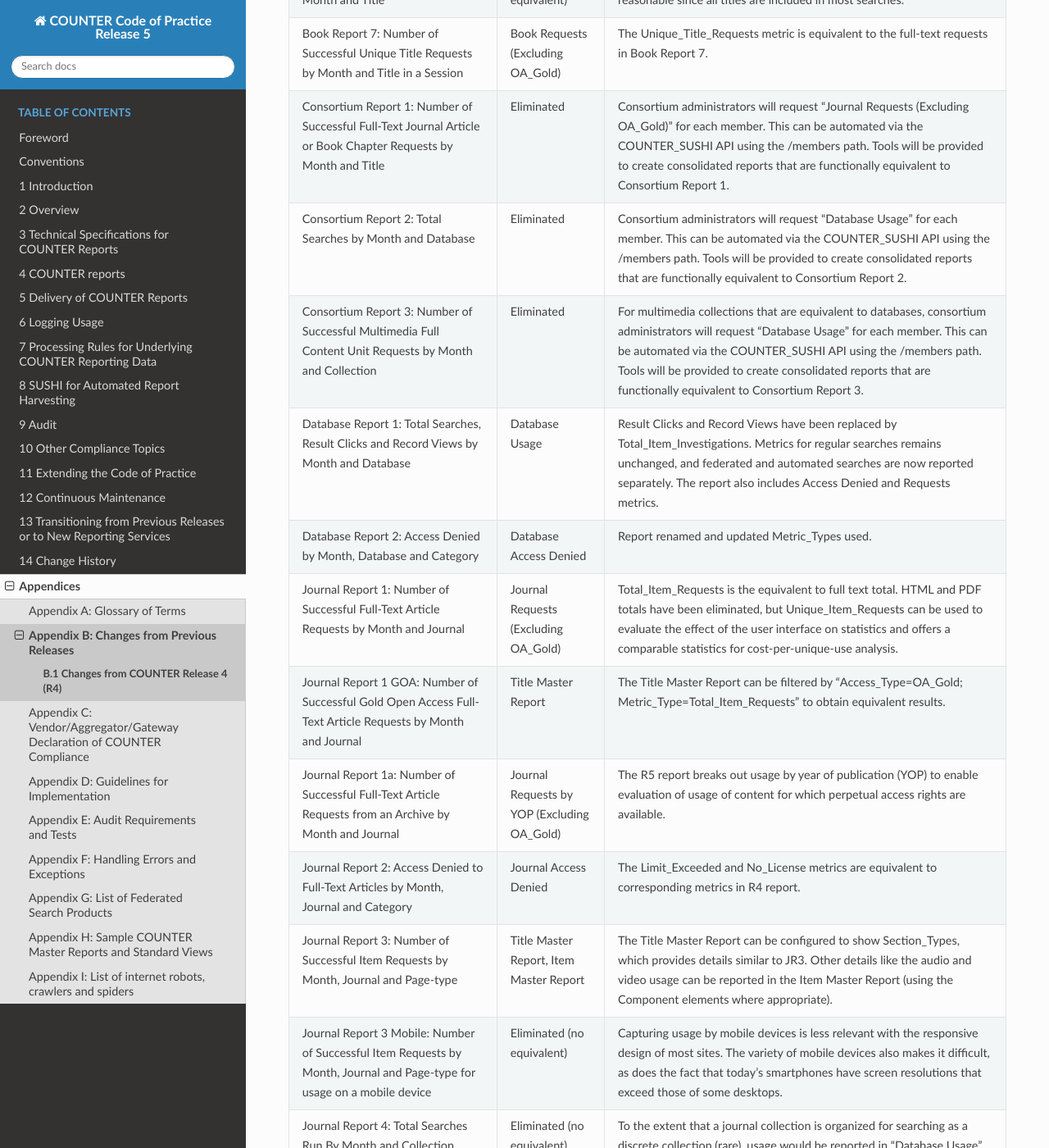
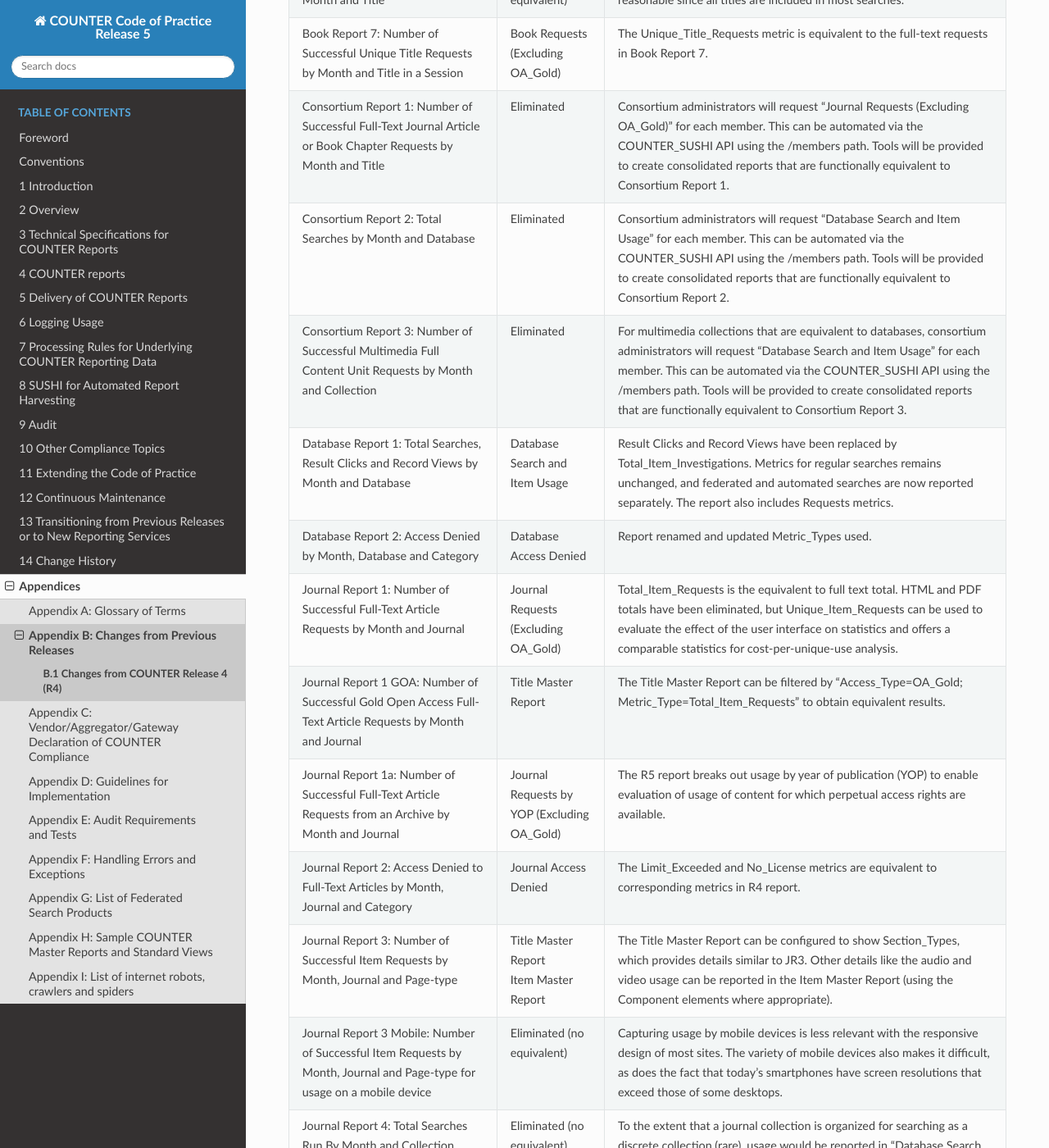
Before and after one commit to Project-Counter/cop5, a Sphinx documentation site: the page built from source/appendices/b-changes-from-previous-releases/01-changes-from-counter-release-4.rst, in a window 1280 px wide and 1400 px high, scrolled down 881 px. Shown: the whole window at 82% size. Built offline with Sphinx 7.4.7 and the Read the Docs theme 2.0.0, drawn with Linux system fonts in a browser that asks for light colours; some of the changed text lies outside the part shown.

Commit message:
Fix wrong report name, metrics and example in Appendix B

```diff
--- a/source/appendices/b-changes-from-previous-releases/01-changes-from-counter-release-4.rst
+++ b/source/appendices/b-changes-from-previous-releases/01-changes-from-counter-release-4.rst
@@ -58,15 +58,15 @@
 
    * - Consortium Report 2: Total Searches by Month and Database
      - Eliminated
-     - Consortium administrators will request “Database Usage” for each member. This can be automated via the COUNTER_SUSHI API using the /members path. Tools will be provided to create consolidated reports that are functionally equivalent to Consortium Report 2.
+     - Consortium administrators will request “Database Search and Item Usage” for each member. This can be automated via the COUNTER_SUSHI API using the /members path. Tools will be provided to create consolidated reports that are functionally equivalent to Consortium Report 2.
 
    * - Consortium Report 3: Number of Successful Multimedia Full Content Unit Requests by Month and Collection
      - Eliminated
-     - For multimedia collections that are equivalent to databases, consortium administrators will request “Database Usage” for each member. This can be automated via the COUNTER_SUSHI API using the /members path. Tools will be provided to create consolidated reports that are functionally equivalent to Consortium Report 3.
+     - For multimedia collections that are equivalent to databases, consortium administrators will request “Database Search and Item Usage” for each member. This can be automated via the COUNTER_SUSHI API using the /members path. Tools will be provided to create consolidated reports that are functionally equivalent to Consortium Report 3.
 
    * - Database Report 1: Total Searches, Result Clicks and Record Views by Month and Database
-     - Database Usage
-     - Result Clicks and Record Views have been replaced by Total_Item_Investigations. Metrics for regular searches remains unchanged, and federated and automated searches are now reported separately. The report also includes Access Denied and Requests metrics.
+     - Database Search and Item Usage
+     - Result Clicks and Record Views have been replaced by Total_Item_Investigations. Metrics for regular searches remains unchanged, and federated and automated searches are now reported separately. The report also includes Requests metrics.
 
    * - Database Report 2: Access Denied by Month, Database and Category
      - Database Access Denied
@@ -98,15 +99,15 @@
 
    * - Journal Report 4: Total Searches Run By Month and Collection
      - Eliminated (no equivalent)
-     - To the extent that a journal collection is organized for searching as a discrete collection (rare), usage would be reported in “Database Usage”.
+     - To the extent that a journal collection is organized for searching as a discrete collection (rare), usage would be reported in “Database Search and Item Usage”.
 
    * - Journal Report 5: Number of Successful Full-Text Article Requests by Year-of-Publication (YOP) and Journal
      - Journal Requests by YOP (Excluding OA_Gold)
      - This R5 report offers a breakdown of journal usage by year of publication (YOP) and the resulting report can be analysed using filters or pivot tables.
 
    * - Multimedia Report 1: Number of Successful Full Multimedia Content Unit Requests by Month and Collection
-     - Database Usage
-     - Multimedia usage, where multimedia is packaged and accessed as separate collections, would be reported using “Database Usage”.
+     - Database Search and Item Usage
+     - Multimedia usage, where multimedia is packaged and accessed as separate collections, would be reported using “Database Search and Item Usage”.
 
    * - Multimedia Report 2: Number of Successful Full Multimedia Content Unit Requests by Month, Collection and Item Type
      - Multimedia Item Requests
```
Also changed, not shown: other parts of source/appendices/b-changes-from-previous-releases/01-changes-from-counter-release-4.rst (+7 -6 lines).
